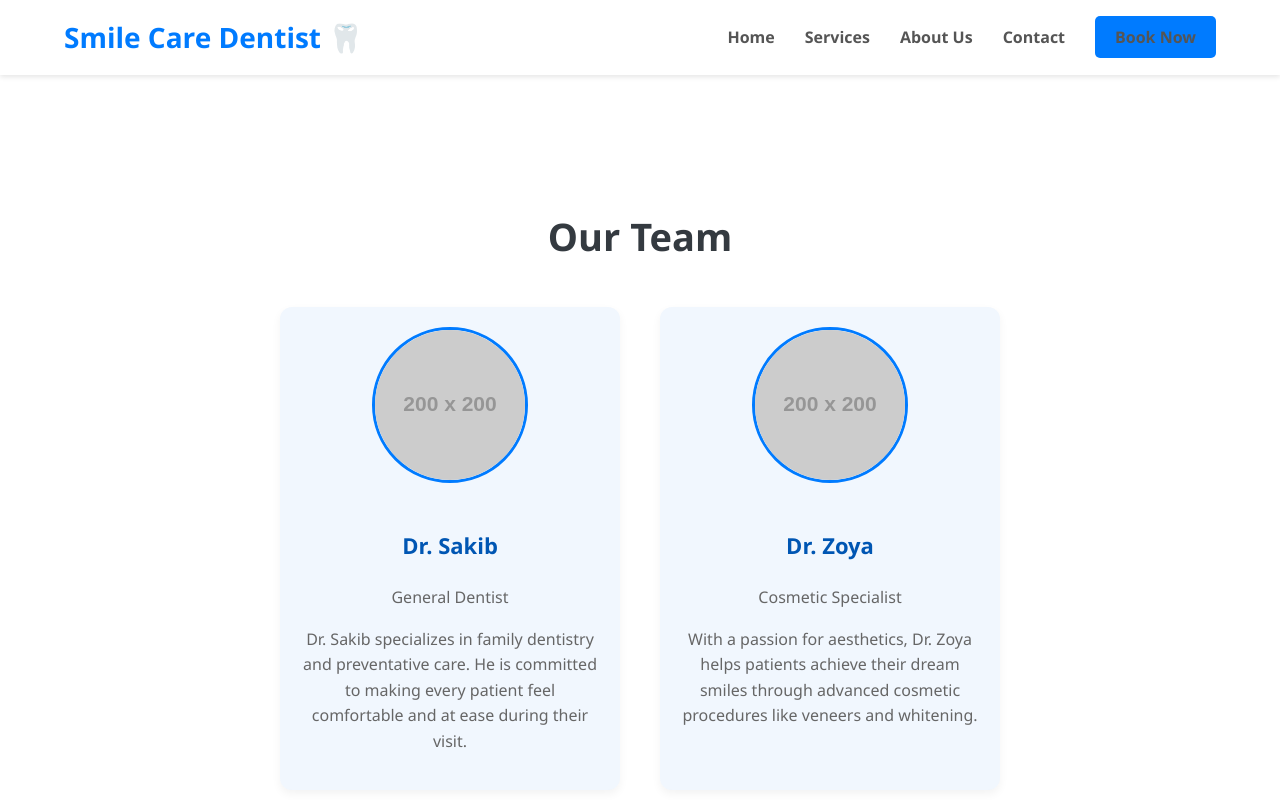
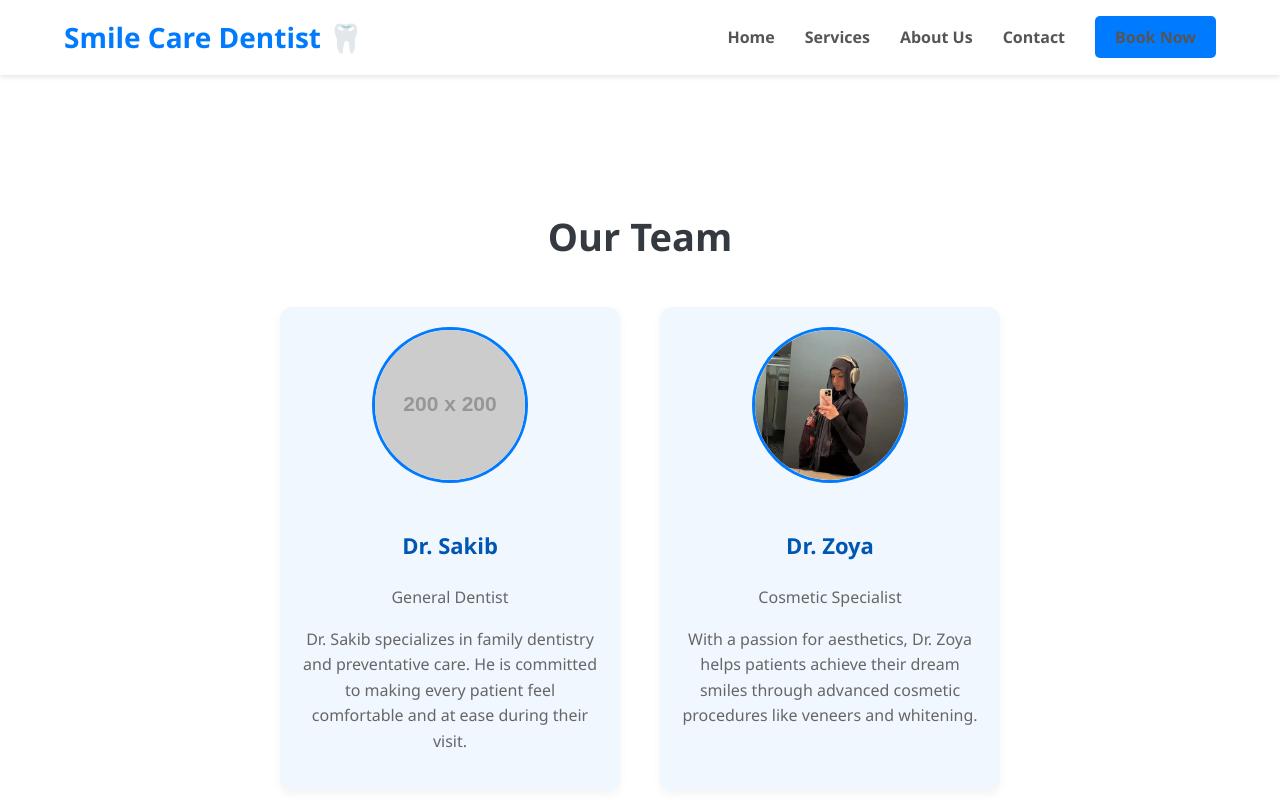
Before and after one commit to Mustafashk786/Smilecaredentist, a plain HTML site: page about.html in a window 1280 px wide. Shown: the top 800 px of the page. Drawn offline with Linux system fonts and the light colour scheme; placeholder pictures from the web are drawn by us.

Commit message:
Update about.html

```diff
--- a/about.html
+++ b/about.html
@@ -34,7 +34,7 @@
                     <p>Dr. Sakib specializes in family dentistry and preventative care. He is committed to making every patient feel comfortable and at ease during their visit.</p>
                 </div>
                 <div class="team-member-card">
-                    <img src="https://via.placeholder.com/200" alt="Dr. Priya Verma" class="team-photo">
+                    <img src="https://raw.githubusercontent.com/Mustafashk786/Smilecaredentist/refs/heads/main/zoya.webp" alt="Dr. Zoya" class="team-photo">
                     <h3>Dr. Zoya</h3>
                     <p>Cosmetic Specialist</p>
                     <p>With a passion for aesthetics, Dr. Zoya helps patients achieve their dream smiles through advanced cosmetic procedures like veneers and whitening.</p>
```
